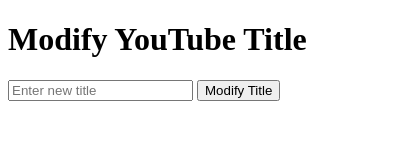
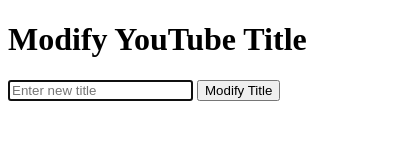
Before and after one commit to knightfury16/TubeTune, a browser extension: page popup.html in a window 400 px wide. Drawn offline with Linux system fonts and the light colour scheme.

Commit message:
clean up on popup

```diff
--- a/popup.html
+++ b/popup.html
@@ -7,7 +7,7 @@
   </head>
   <body>
     <h1>Modify YouTube Title</h1>
-    <input type="text" id="newTitle" placeholder="Enter new title" style="margin-bottom: 5px;">
+    <input type="text" id="newTitle" placeholder="Enter new title" autofocus style="margin-bottom: 5px;">
     <button id="modifyButton">Modify Title</button>
   </body>
 </html>
--- a/scripts/popup.js
+++ b/scripts/popup.js
@@ -8,7 +8,6 @@
     const newTitle = document.getElementById("newTitle").value;
     console.log("TITLE:", newTitle);
     chrome.tabs.query({ active: true, currentWindow: true }, (tabs) => {
-        console.log(tabs)
         //only send the message if user in on youtube watch
         if (tabs[0].url.startsWith(sYoutube) || tabs[0].url.startsWith(youtube)) {
             console.log("On yoututbe")
```
